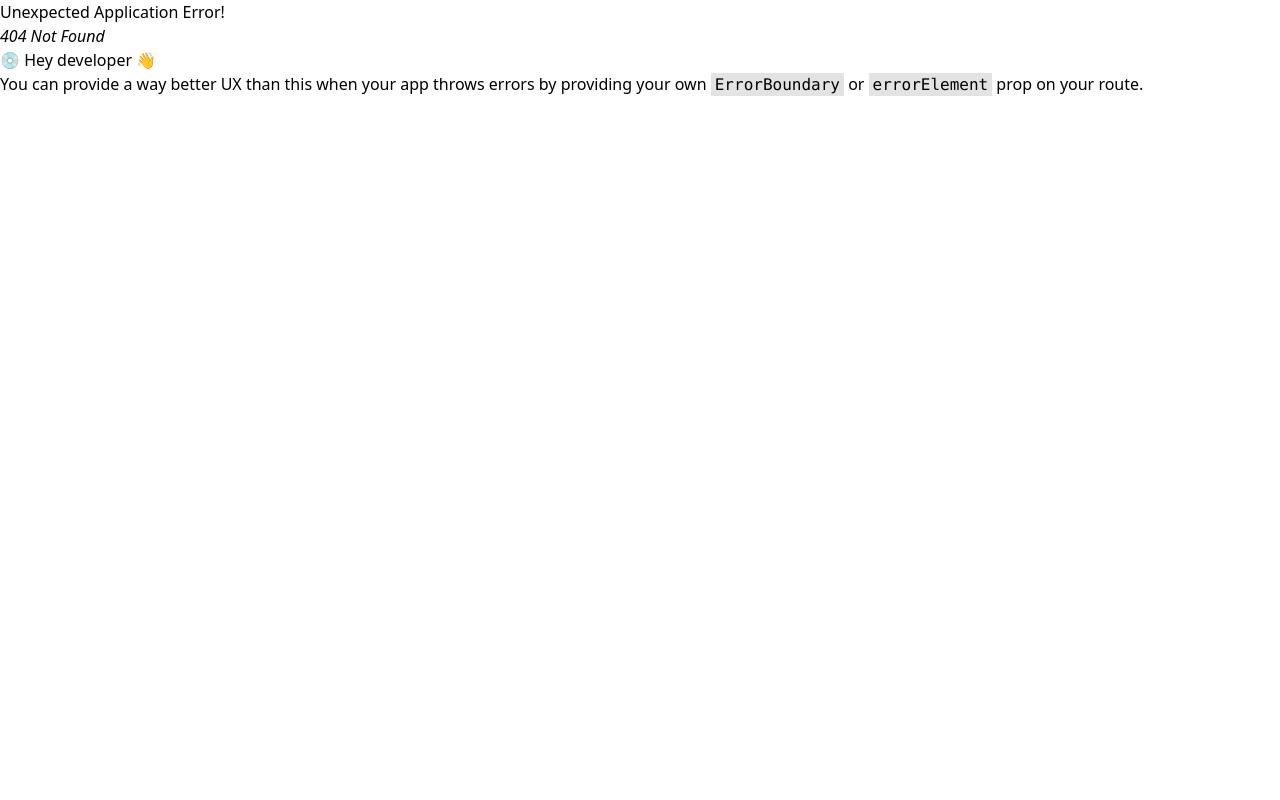
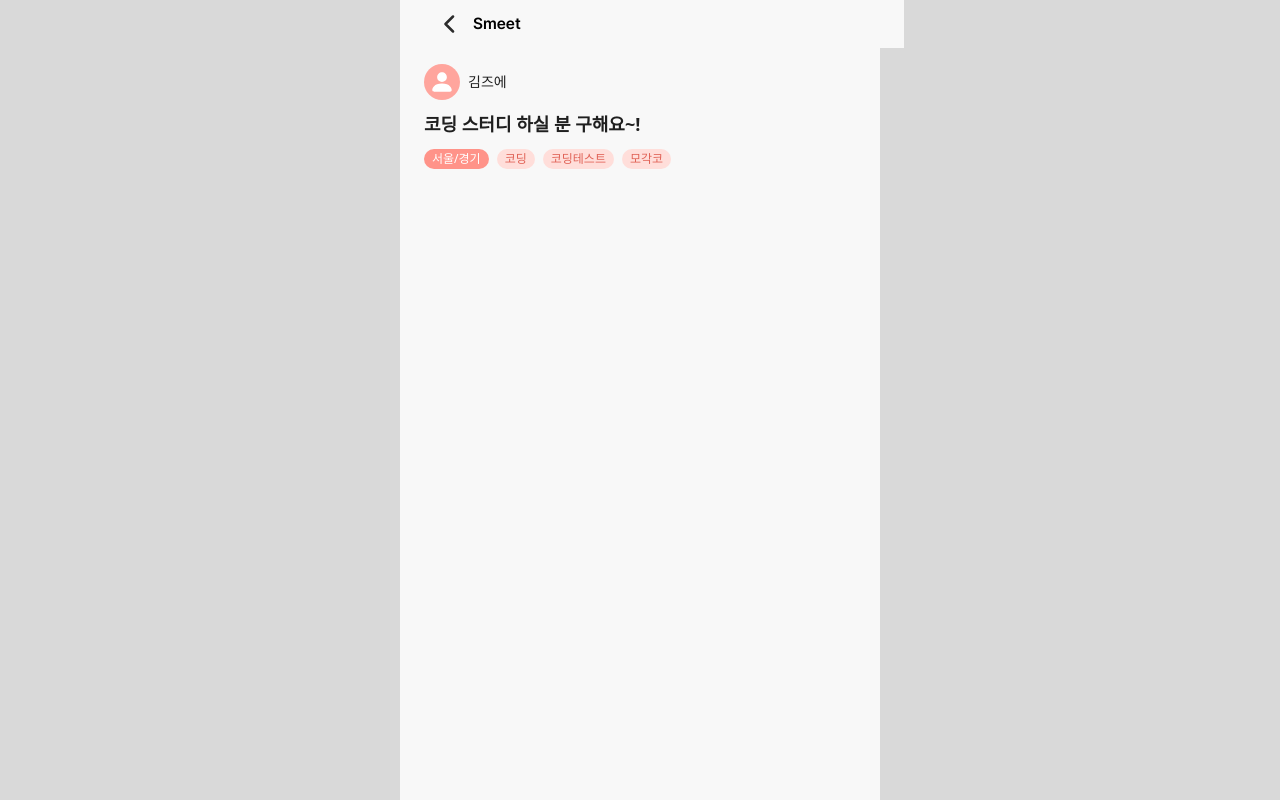
Before and after one commit to Smeet0528/FRONTEND, a React (Vite) app: page /study-detail in a window 1280 px wide. Before the commit this address had no page. Built offline with nearby package versions, Linux system fonts and the light colour scheme.

Commit message:
Feat: 스터디 상세 페이지 타이틀 블럭 UI 구현

```diff
--- a/src/App.tsx
+++ b/src/App.tsx
@@ -11,6 +11,7 @@ import HomePage from './pages/home-page';
 import StudyListPage from './pages/study-list-page';
 import FilterPage from './pages/filter-page';
 import AlarmPage from './pages/alarm-page';
+import StudyDetailPage from './pages/study-detail-page';
 
 const publicRoutes: RouteObject[] = [
   {
@@ -24,6 +25,10 @@ const publicRoutes: RouteObject[] = [
       {
         path: 'register',
         element: <RegisterPage />,
+      },
+      {
+        path: 'study-detail',
+        element: <StudyDetailPage />,
       },
     ],
   },
--- /dev/null
+++ b/src/components/DetailPage/StudyTitleBlock.tsx
@@ -0,0 +1,29 @@
+import ProfileIcon from '@/assets/profile.svg?react';
+import Tag from '@/components/Tag';
+
+const StudyTitleBlock = () => {
+  return (
+    <div className="flex flex-col gap-3">
+      {/* 작성자 정보 */}
+      <div className="flex items-center gap-2">
+        <ProfileIcon className="w-9 h-9" />
+        <p className="text-sm font-medium text-[#1F1F1F]">김즈에</p>
+      </div>
+
+      {/* 스터디 제목 */}
+      <h2 className="text-lg font-semibold text-[#1F1F1F] leading-snug">
+        코딩 스터디 하실 분 구해요~!
+      </h2>
+
+      {/* 태그 목록 */}
+      <div className="flex gap-2 flex-wrap">
+        <Tag text="서울/경기" type="region" />
+        <Tag text="코딩" />
+        <Tag text="코딩테스트" />
+        <Tag text="모각코" />
+      </div>
+    </div>
+  );
+};
+
+export default StudyTitleBlock;
--- /dev/null
+++ b/src/components/Tag.tsx
@@ -0,0 +1,22 @@
+interface TagProps {
+  text: string;
+  type?: 'region' | 'default'; //지역만 스타일 다르게 처리
+}
+
+const Tag = ({ text, type = 'default' }: TagProps) => {
+  const isRegion = type === 'region';
+
+  const bgColor = isRegion ? '#FF9389' : '#FFDEDA';
+  const textColor = isRegion ? 'white' : '#E06155';
+
+  return (
+    <span
+      className="text-xs px-2 py-0.5 rounded-full"
+      style={{ backgroundColor: bgColor, color: textColor }}
+    >
+      {text}
+    </span>
+  );
+};
+
+export default Tag;
--- /dev/null
+++ b/src/pages/study-detail-page/index.tsx
@@ -0,0 +1,17 @@
+import StudyTitleBlock from '@/components/DetailPage/StudyTitleBlock';
+import BackHeader from '@/components/Headers/BackHeader';
+
+const StudyDetailPage = () => {
+  return (
+    <div className="min-h-screen bg-[#f8f8f8] px-6 pt-4">
+      <BackHeader title="Smeet" />
+
+      {/* 작성자 정보, 제목,태그 */}
+      <div className="mt-12">
+        <StudyTitleBlock />
+      </div>
+    </div>
+  );
+};
+
+export default StudyDetailPage;
```
Also changed, not shown: src/assets/profile.svg (added), src/components/DetailPage/ApplyButton.tsx (added), src/components/DetailPage/DescriptionBlock.tsx (added), src/components/DetailPage/StudyMetaInfo.tsx (added).
